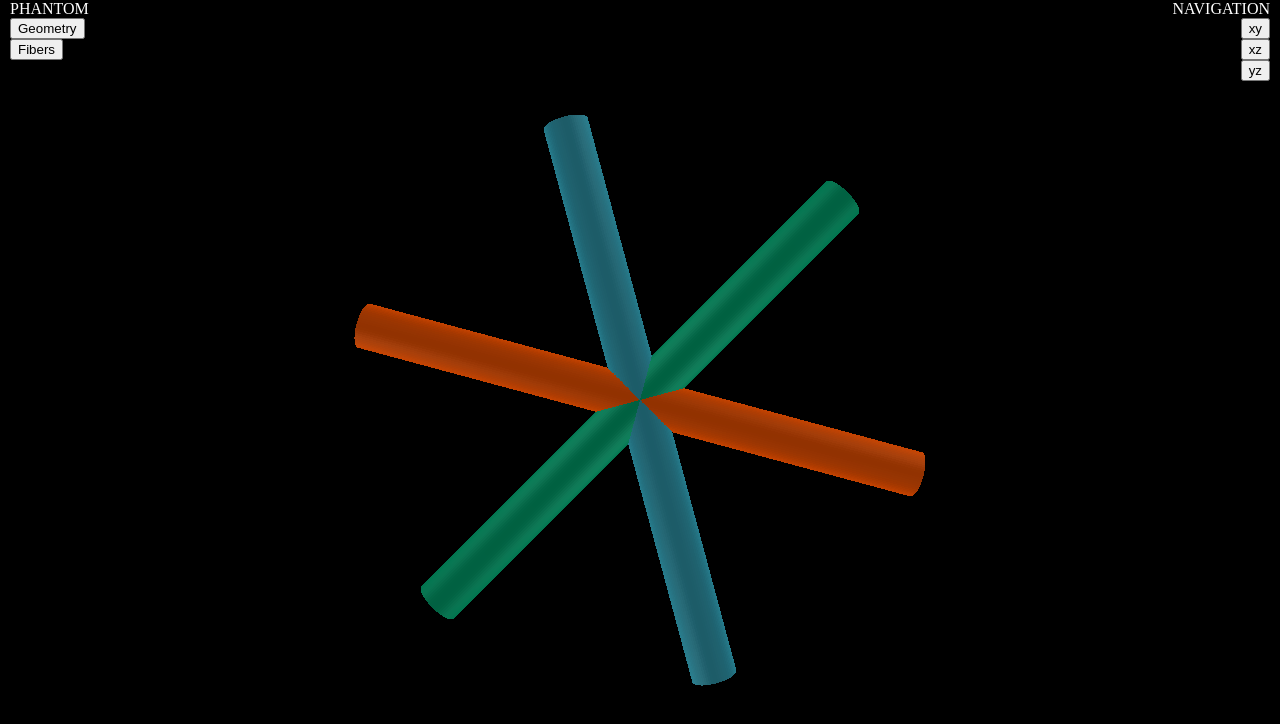
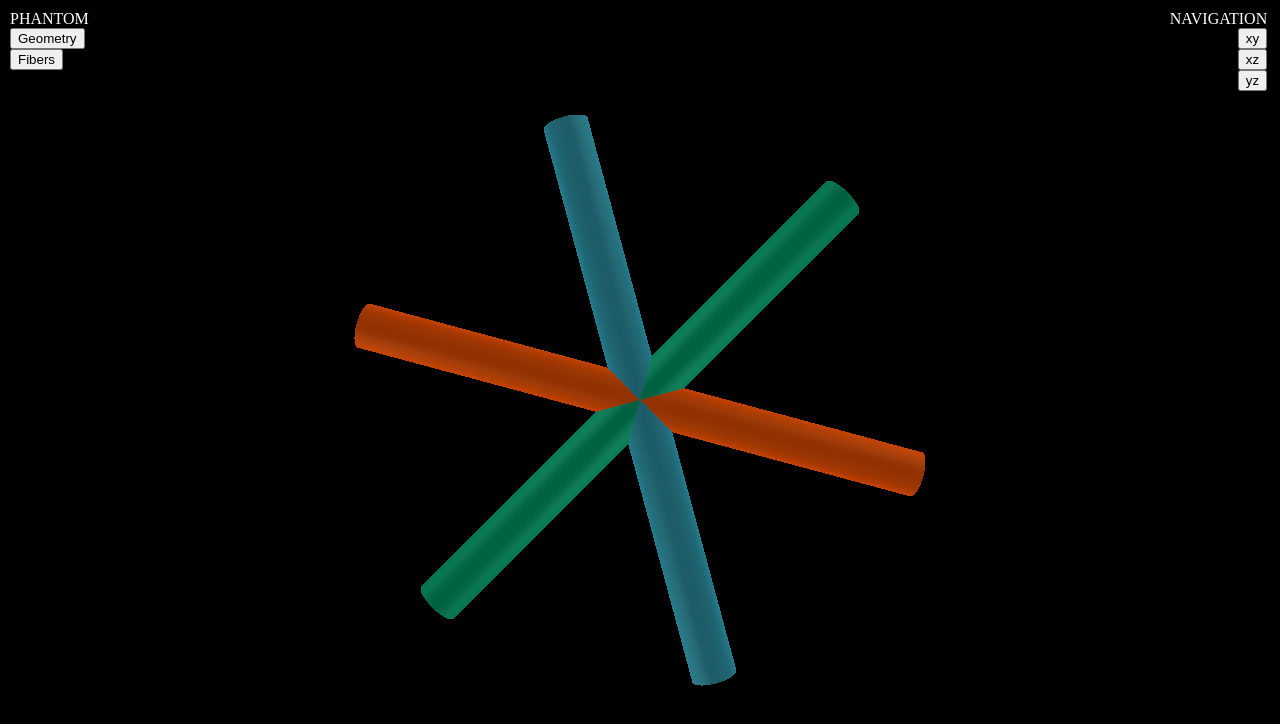
Before and after one commit to ecaruyer/phantomas-web, a plain HTML site: page index.html in a window 1280 px wide. Drawn offline with Linux system fonts and the light colour scheme.

Commit message:
DIVs and their content moved to index.html

```diff
--- a/css/main.css
+++ b/css/main.css
@@ -9,23 +9,41 @@ canvas {
     display: block;
 }
 
-#toolbox {
-	margin-left: 1%;
-  width: 19%;
-	margin-bottom: 0;
-	padding: 0;
+#container {
+  position: absolute;
+}
+#leftGUI {
+  position: absolute;
+  text-align: left;
+
+	padding-left: 10px;
+  width: 20%;
+	padding-bottom: 10px;
+  padding-top: 10px;
 }
 
-#canvas {
-	margin-left: 20%;
-  width: 70%;
-	margin-bottom: 0;
-	padding: 0;
+#rightGUI {
+  position: absolute;
+  text-align: right;
+  width:99%;
+
+  padding-right: 10px;
+	padding-bottom: 10px;
+  padding-top: 10px;
 }
 
-#navbox {
+/*#navbox {
 	margin-left: 90%;
   width: 10%;
 	margin-bottom: 0;
 	padding: 0;
-}
+}*/
+/*leftDIV.style.position = 'absolute';
+leftDIV.style.left = '10px';
+leftDIV.style.width = '20%';
+leftDIV.style.textAlign = 'left';
+
+rightDIV.style.position = 'absolute';
+rightDIV.style.right = '10px';
+rightDIV.style.width = '20%';
+rightDIV.style.textAlign = 'right';*/
--- a/gui/setup.js
+++ /dev/null
@@ -1,39 +0,0 @@
-var leftDIV = document.createElement( 'div' );
-var rightDIV = document.createElement( 'div' );
-
-var leftHTMLrequest = new XMLHttpRequest();
-leftHTMLrequest.overrideMimeType("text/html");
-leftHTMLrequest.open("get","gui/left.html", true);
-leftHTMLrequest.onreadystatechange = function() {
-	if ( (this.readyState === 4) && (this.status === 200) ) {
-		leftDIV.innerHTML = this.response;
-	}
-}
-leftHTMLrequest.send(null);
-
-var rightHTMLrequest = new XMLHttpRequest();
-rightHTMLrequest.overrideMimeType("text/html");
-rightHTMLrequest.open("get","gui/right.html", true);
-rightHTMLrequest.onreadystatechange = function() {
-	if ( (this.readyState === 4) && (this.status === 200) ) {
-		rightDIV.innerHTML = this.response;
-	}
-}
-rightHTMLrequest.send(null);
-
-
-
-leftDIV.style.position = 'absolute';
-leftDIV.style.left = '10px';
-leftDIV.style.width = '20%';
-leftDIV.style.textAlign = 'left';
-
-rightDIV.style.position = 'absolute';
-rightDIV.style.right = '10px';
-rightDIV.style.width = '20%';
-rightDIV.style.textAlign = 'right';
-
-
-var canvas = document.getElementById('container')
-canvas.appendChild( leftDIV );
-canvas.appendChild( rightDIV );
--- a/index.html
+++ b/index.html
@@ -15,7 +15,23 @@
     <script type="text/javascript" src="js/load.js"></script>
     <script type="text/javascript" src="js/animate.js"></script>
     <script type="text/javascript" src="gui/functions.js"></script>
-    <script type="text/javascript" src="gui/setup.js"></script>
+    <!-- <script type="text/javascript" src="gui/setup.js"></script> -->
+  </div>
+  <div id="rightGUI">
+    NAVIGATION
+    <br>
+    <input type='button' value='xy' onclick='moveCameraXY();'>
+    <br>
+    <input type='button' value='xz' onclick='moveCameraXZ();'>
+    <br>
+    <input type='button' value='yz' onclick='moveCameraYZ();'>
+  </div>
+  <div id="leftGUI">
+    PHANTOM
+    <br>
+    <input type="submit" onclick="phantom.addAsSkeleton(scene);" value="Geometry"/>
+    <br>
+    <input type="submit" onclick="phantom.addToScene(scene);" value="Fibers"/>
   </div>
 </body>
 </html>
```
